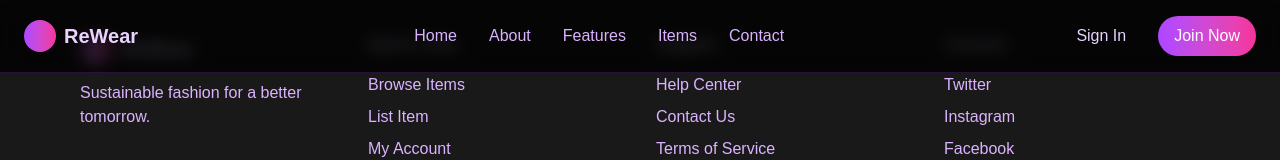
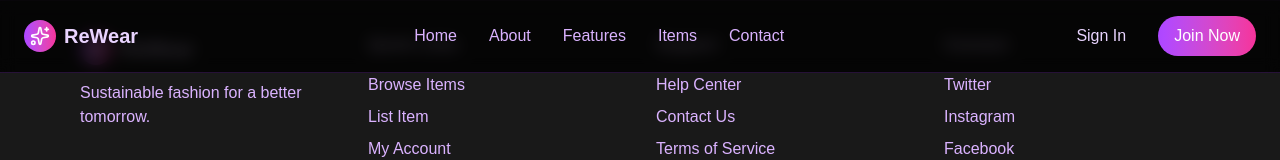
Before and after one commit to Aditya-170/Odoo, a Next.js app: page /check in a window 1280 px wide. Shown: the top 160 px of the page. Built offline with nearby package versions, Linux system fonts and the light colour scheme; no server answers.

Commit message:
logo misssing fixed

```diff
--- a/components/Navbar.jsx
+++ b/components/Navbar.jsx
@@ -7,7 +7,7 @@ import {
   UserButton,
   useUser,
 } from "@clerk/nextjs";
-import { Menu, X } from "lucide-react";
+import { Menu, Sparkles, X } from "lucide-react";
 import Link from "next/link";
 import { useRouter } from "next/navigation";
 
@@ -22,7 +22,9 @@ export default function Navbar() {
         <div className="flex items-center justify-between">
           {/* Logo */}
           <div className="flex items-center space-x-2">
-            <div className="w-8 h-8 bg-gradient-to-r from-purple-500 to-pink-500 rounded-full"></div>
+            <div className="w-8 h-8 bg-gradient-to-r from-purple-500 to-pink-500 rounded-full flex items-center justify-center">
+              <Sparkles className="w-5 h-5 text-white" />
+            </div>
             <span className="text-xl font-bold text-purple-200">ReWear</span>
           </div>
 
```
